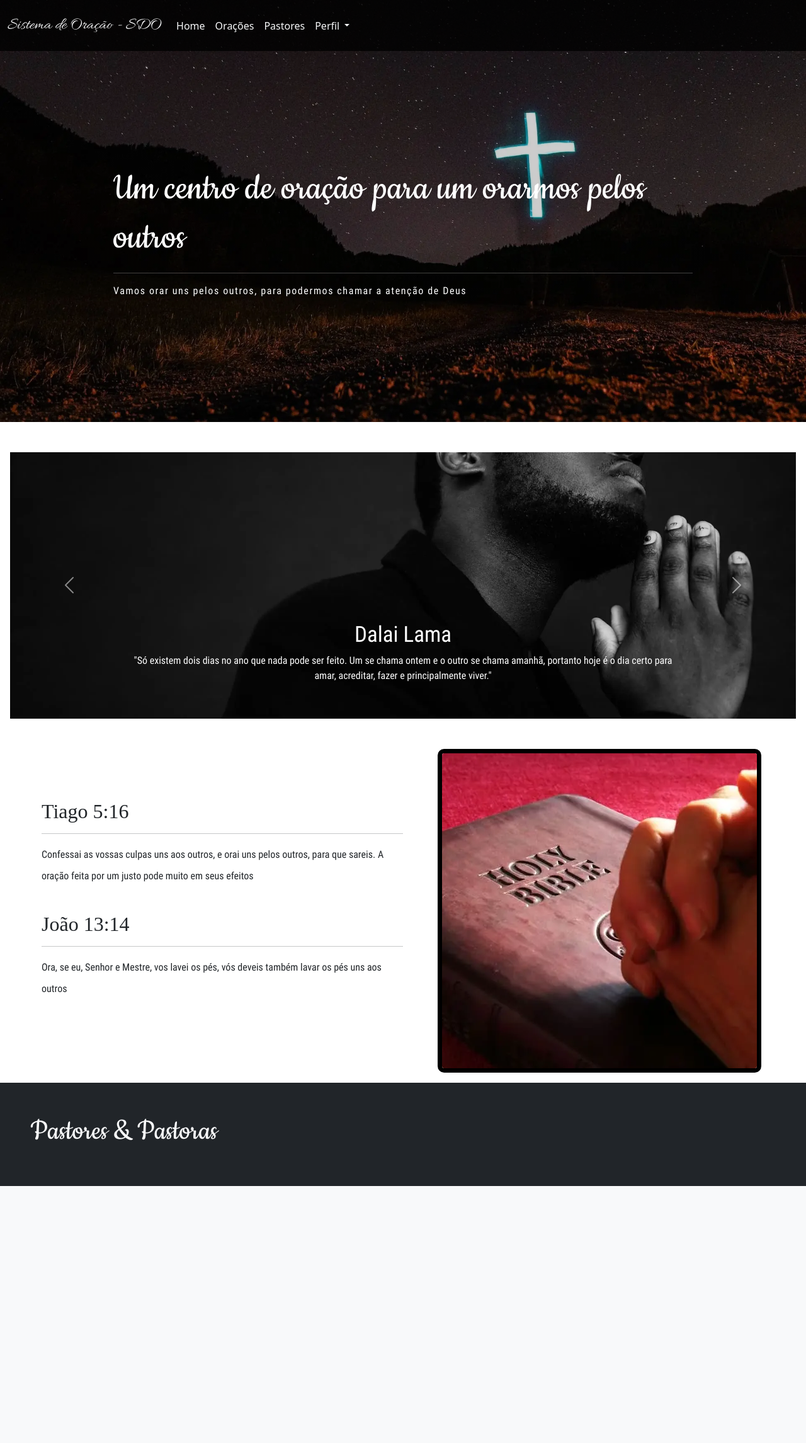
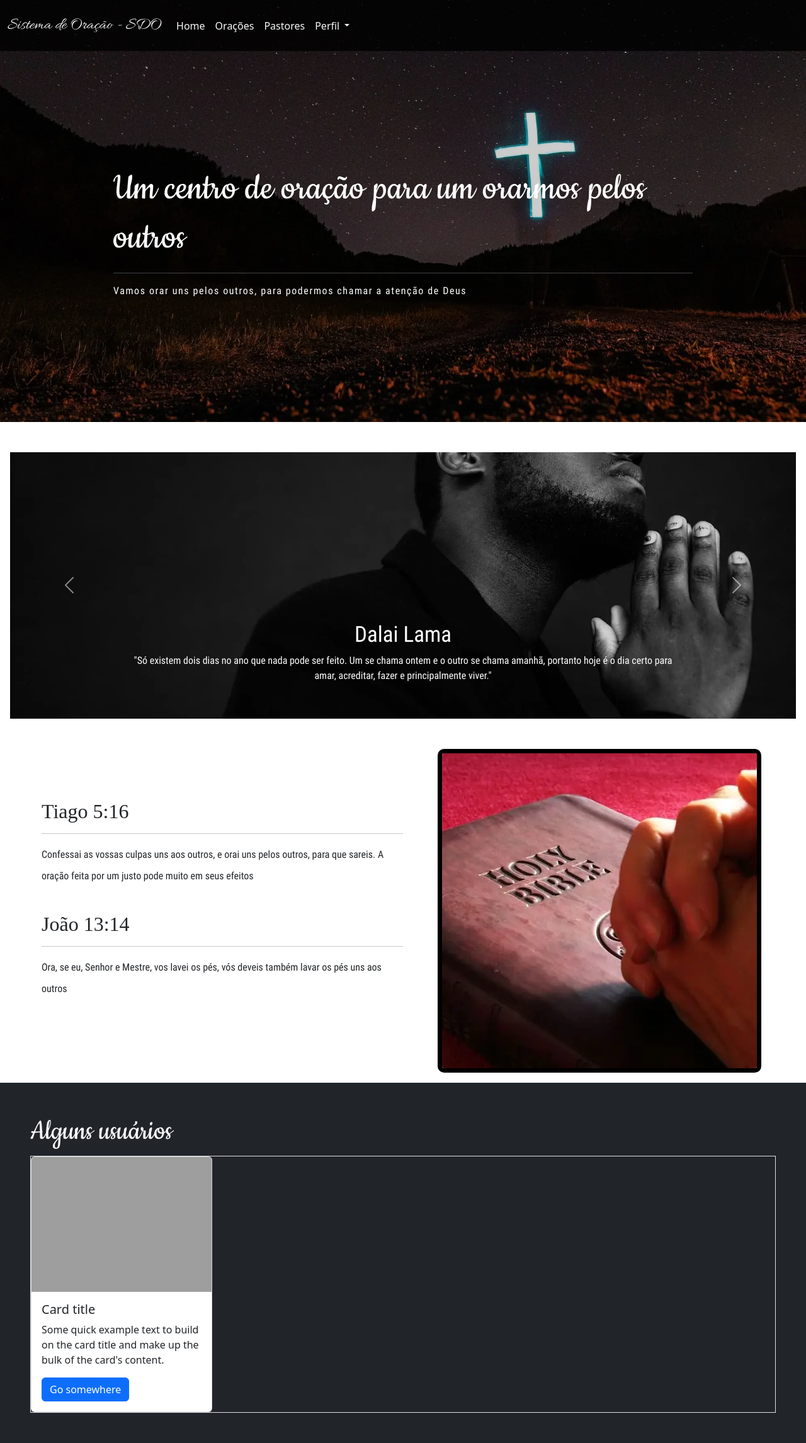
Before and after one commit to isaacrochaoliveira/oracoes, a PHP site: page /myp/index.php in a window 1280 px wide. Shown: the whole page at 63% size. Before the commit the page ends 1883 px from the top, so only its background shows below. Run offline with PHP 8.4, Linux system fonts and the light colour scheme; a user stored in the database is signed in; data comes from the database, SQL or seed files in the repository; grey boxes are pictures that could not be loaded.

Commit message:
Update index.php

```diff
--- a/myp/index.php
+++ b/myp/index.php
@@ -157,7 +157,17 @@
     </section>
     <section class="py-5 px-5 bg-dark text-light">
         <div class="">
-            <h2 class="cookie size-50">Pastores & Pastoras</h2>
+            <h2 class="cookie size-50">Alguns usuários</h2>
+        </div>
+        <div class="border">
+            <div class="card" style="width: 18rem;">
+                <img src="..." class="card-img-top" alt="...">
+                <div class="card-body">
+                    <h5 class="card-title">Card title</h5>
+                    <p class="card-text">Some quick example text to build on the card title and make up the bulk of the card's content.</p>
+                    <a href="#" class="btn btn-primary">Go somewhere</a>
+                </div>
+            </div>
         </div>
     </section>
 </body>
```
